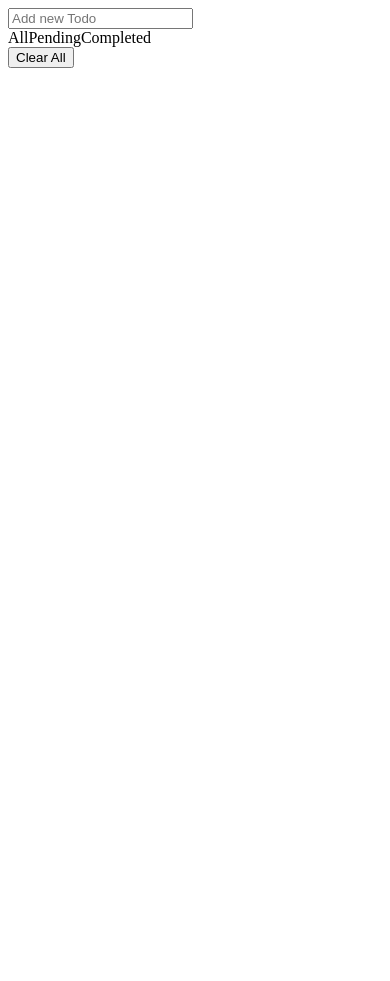
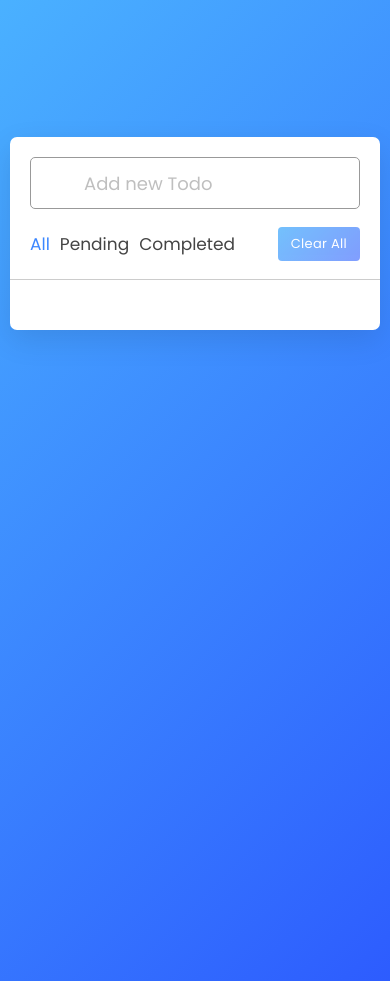
Before and after one commit to janrelle24/vue-todo, a Vue app: page / in a window 390 px wide. Before the commit the page ends 844 px from the top, so only its background shows below. Built offline with nearby package versions, Linux system fonts and the light colour scheme.

Commit message:
adding style of todo app

```diff
--- a/src/App.vue
+++ b/src/App.vue
@@ -1,10 +1,10 @@
 <template>
-  <div>
-    <div>
+  <div class="wrapper">
+    <div class="task-input">
       <input type="text" placeholder="Add new Todo">
     </div>
-    <div>
-      <div>
+    <div class="controls">
+      <div class="filters">
         <span class="active" id="all">All</span>
         <span id="peding">Pending</span>
         <span id="completed">Completed</span>
@@ -14,3 +14,223 @@
     <ul class="task-box"></ul>
   </div>
 </template>
+
+<style>
+/* Import Google Font - Poppins */
+@import url('https://fonts.googleapis.com/css2?family=Poppins:wght@400;500;600;700&display=swap');
+*{
+  margin: 0;
+  padding: 0;
+  box-sizing: border-box;
+  font-family: 'Poppins', sans-serif;
+}
+body{
+  width: 100%;
+  height: 100vh;
+  overflow: hidden;
+  background: linear-gradient(135deg, #4AB1FF, #2D5CFE);
+}
+::selection{
+  color: #fff;
+  background: #b13cff;
+}
+.wrapper{
+  max-width: 405px;
+  padding: 28px 0 30px;
+  margin: 137px auto;
+  background: #fff;
+  border-radius: 7px;
+  box-shadow: 0 10px 30px rgba(0,0,0,0.1);
+}
+.task-input{
+  height: 52px;
+  padding: 0 25px;
+  position: relative;
+}
+.task-input img{
+  top: 50%;
+  position: absolute;
+  transform: translate(17px, -50%);
+}
+.task-input input{
+  height: 100%;
+  width: 100%;
+  outline: none;
+  font-size: 18px;
+  border-radius: 5px;
+  padding: 0 20px 0 53px;
+  border: 1px solid #999;
+}
+.task-input input:focus,
+.task-input input.active{
+  padding-left: 52px;
+  border: 2px solid #3C87FF;
+}
+.task-input input::placeholder{
+  color: #bfbfbf;
+}
+.controls, li{
+  display: flex;
+  align-items: center;
+  justify-content: space-between;
+}
+.controls{
+  padding: 18px 25px;
+  border-bottom: 1px solid #ccc;
+}
+.filters span{
+  margin: 0 8px;
+  font-size: 17px;
+  color: #444444;
+  cursor: pointer;
+}
+.filters span:first-child{
+  margin-left: 0;
+}
+.filters span.active{
+  color: #3C87FF;
+}
+.controls .clear-btn{
+  border: none;
+  opacity: 0.6;
+  outline: none;
+  color: #fff;
+  cursor: pointer;
+  font-size: 13px;
+  padding: 7px 13px;
+  border-radius: 4px;
+  letter-spacing: 0.3px;
+  pointer-events: none;
+  transition: transform 0.25s ease;
+  background: linear-gradient(135deg, #1798fb 0%, #2D5CFE 100%);
+}
+.clear-btn.active{
+  opacity: 0.9;
+  pointer-events: auto;
+}
+.clear-btn:active{
+  transform: scale(0.93);
+}
+.task-box{
+  margin-top: 20px;
+  margin-right: 5px;
+  padding: 0 20px 10px 25px;
+}
+.task-box.overflow{
+  overflow-y: auto;
+  max-height: 300px;
+}
+.task-box::-webkit-scrollbar{
+  width: 5px;
+}
+.task-box::-webkit-scrollbar-track{
+  background: #f1f1f1;
+  border-radius: 25px;
+}
+.task-box::-webkit-scrollbar-thumb{
+  background: #e6e6e6;
+  border-radius: 25px;
+}
+.task-box .task{
+  list-style: none;
+  font-size: 17px;
+  margin-bottom: 18px;
+  padding-bottom: 16px;
+  align-items: flex-start;
+  border-bottom: 1px solid #ccc;
+}
+.task-box .task:last-child{
+  margin-bottom: 0;
+  border-bottom: 0;
+  padding-bottom: 0;
+}
+.task-box .task label{
+  display: flex;
+  align-items: flex-start;
+}
+.task label input{
+  margin-top: 7px;
+  accent-color: #3C87FF;
+}
+.task label p{
+  user-select: none;
+  margin-left: 12px;
+  word-wrap: break-word;
+}
+.task label p.checked{
+  text-decoration: line-through;
+}
+.task-box .settings{
+  position: relative;
+}
+.settings :where(i, li){
+  cursor: pointer;
+}
+.settings .task-menu{
+  z-index: 10;
+  right: -5px;
+  bottom: -65px;
+  padding: 5px 0;
+  background: #fff;
+  position: absolute;
+  border-radius: 4px;
+  transform: scale(0);
+  transform-origin: top right;
+  box-shadow: 0 0 6px rgba(0,0,0,0.15);
+  transition: transform 0.2s ease;
+}
+.task-box .task:last-child .task-menu{
+  bottom: 0;
+  transform-origin: bottom right;
+}
+.task-box .task:first-child .task-menu{
+  bottom: -65px;
+  transform-origin: top right;
+}
+.task-menu.show{
+  transform: scale(1);
+}
+.task-menu li{
+  height: 25px;
+  font-size: 16px;
+  margin-bottom: 2px;
+  padding: 17px 15px;
+  cursor: pointer;
+  justify-content: flex-start;
+}
+.task-menu li:last-child{
+  margin-bottom: 0;
+}
+.settings li:hover{
+  background: #f5f5f5;
+}
+.settings li i{
+  padding-right: 8px;
+}
+
+@media (max-width: 400px) {
+  body{
+    padding: 0 10px;
+  }
+  .wrapper {
+    padding: 20px 0;
+  }
+  .filters span{
+    margin: 0 5px;
+  }
+  .task-input{
+    padding: 0 20px;
+  }
+  .controls{
+    padding: 18px 20px;
+  }
+  .task-box{
+    margin-top: 20px;
+    margin-right: 5px;
+    padding: 0 15px 10px 20px;
+  }
+  .task label input{
+    margin-top: 4px;
+  }
+}
+</style>
```
